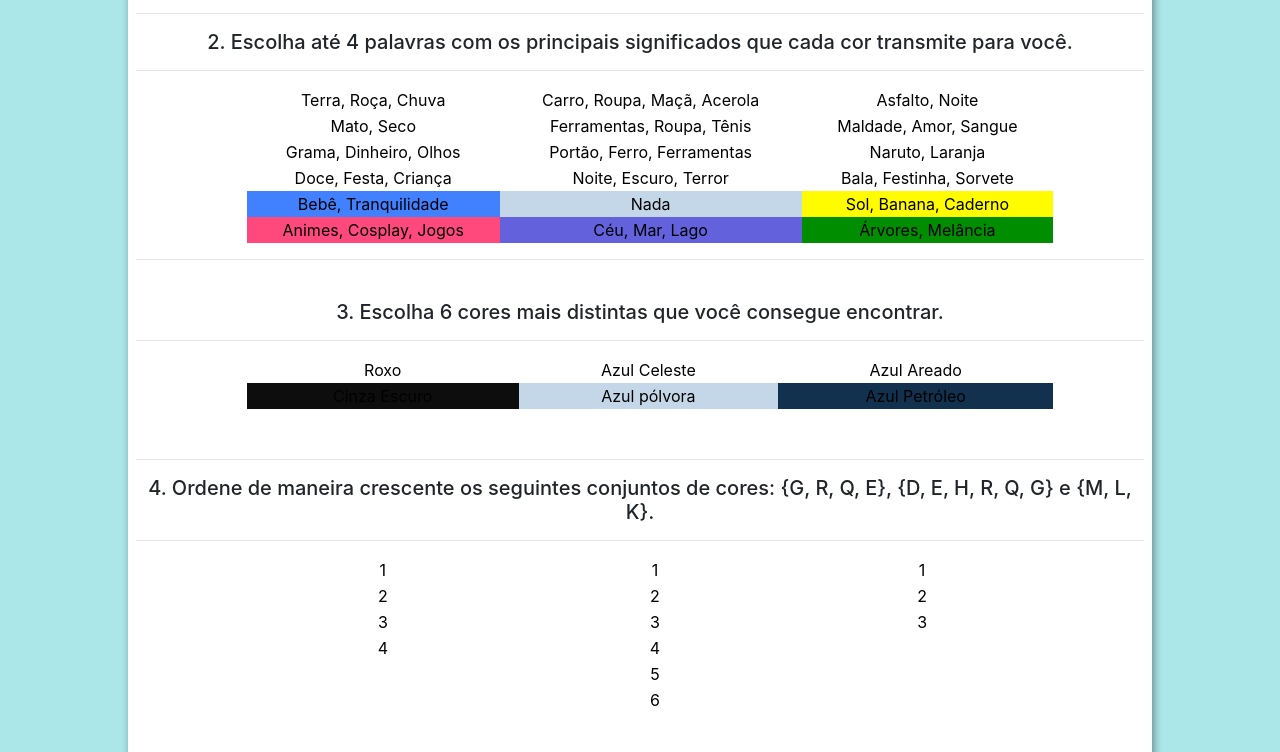
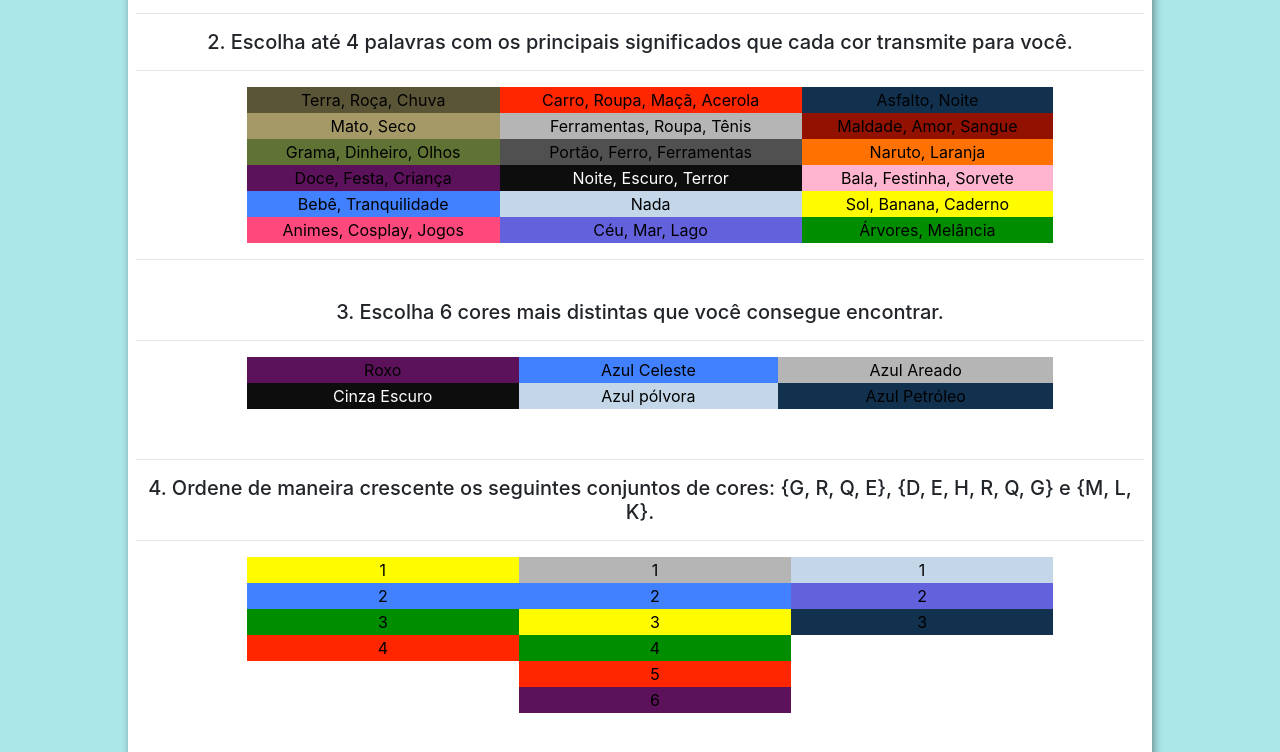
Before and after one commit to Deividcl/Deivid-lemes-31816780-CSS, a plain HTML site: page atividades.html in a window 1280 px wide. Shown: the part 648-1400 px from the top of the page. Drawn offline with nearby package versions, Linux system fonts and the light colour scheme; a web font is replaced by a local one.

Commit message:
Add files via upload

```diff
--- a/_css/cores.css
+++ b/_css/cores.css
@@ -14,6 +14,7 @@ table#alter tr td {
 	border: none;
 }
 
+/* Tabela da questão 1 e cores das demais */
 #a {
 	background-color: #5A5537;
 }
@@ -52,6 +53,7 @@ table#alter tr td {
 
 #j {
 	background-color: #0D0D0D;
+	color: white;
 }
 
 #k {
@@ -85,3 +87,80 @@ table#alter tr td {
 #r {
 	background-color: #008D00;
 }
+/* Respostas da 2 para frente */
+.a {
+	background-color: #5A5537;
+}
+
+.b {
+	background-color: #A59A67;
+}
+
+.c {
+	background-color: #607334;
+}
+
+.d {
+	background-color: #5B125A;
+}
+
+.e {
+	background-color: #4181FF;
+}
+
+.f {
+	background-color: #FF497C;
+}
+
+.g {
+	background-color: #FF2600;
+}
+
+.h {
+	background-color: #B5B5B5;
+}
+
+.i {
+	background-color: #505050;
+}
+
+.j {
+	background-color: #0D0D0D;
+	color: white;
+}
+
+.k {
+	background-color: #C3D7E9;
+}
+
+.l {
+	background-color: #6461DD;
+}
+
+.m {
+	background-color: #11314F;
+}
+
+.n {
+	background-color: #921101;
+}
+
+.o {
+	background-color: #FF7202;
+}
+
+.p {
+	background-color: #FFB5D0;
+}
+
+.q {
+	background-color: #FFFC00;
+}
+
+.r {
+	background-color: #008D00;
+}
+
+.nd {
+	background-color: white;
+}
```
